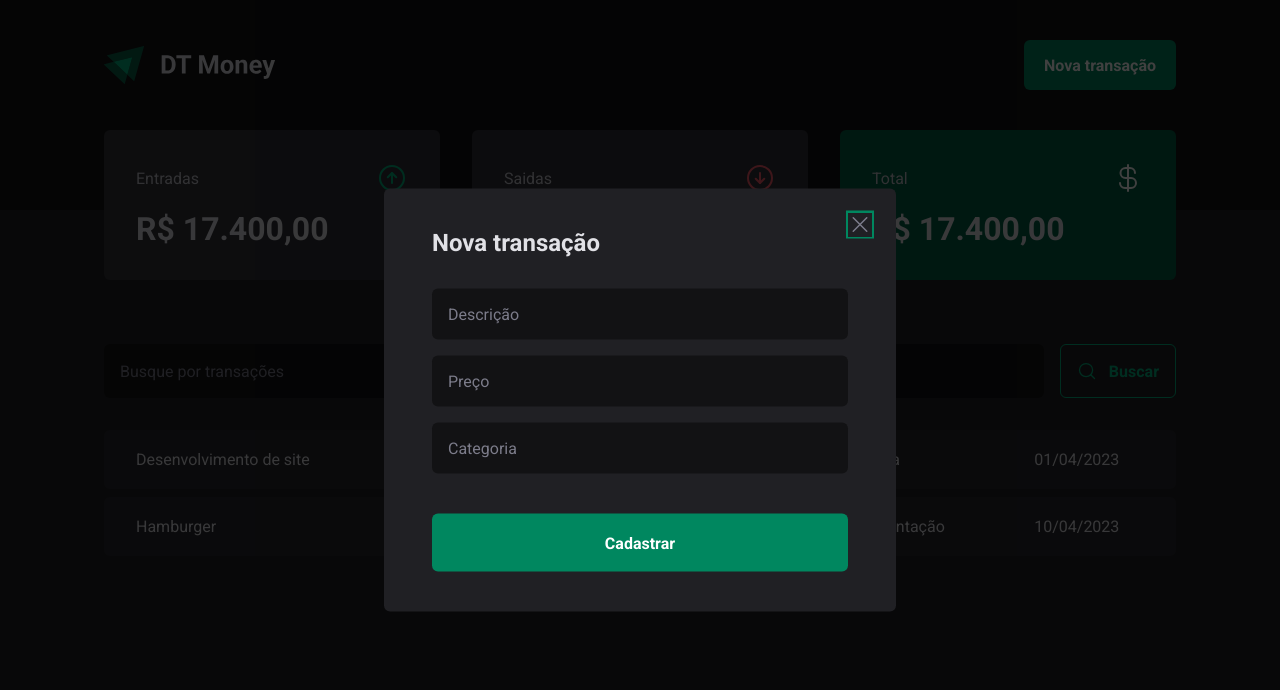
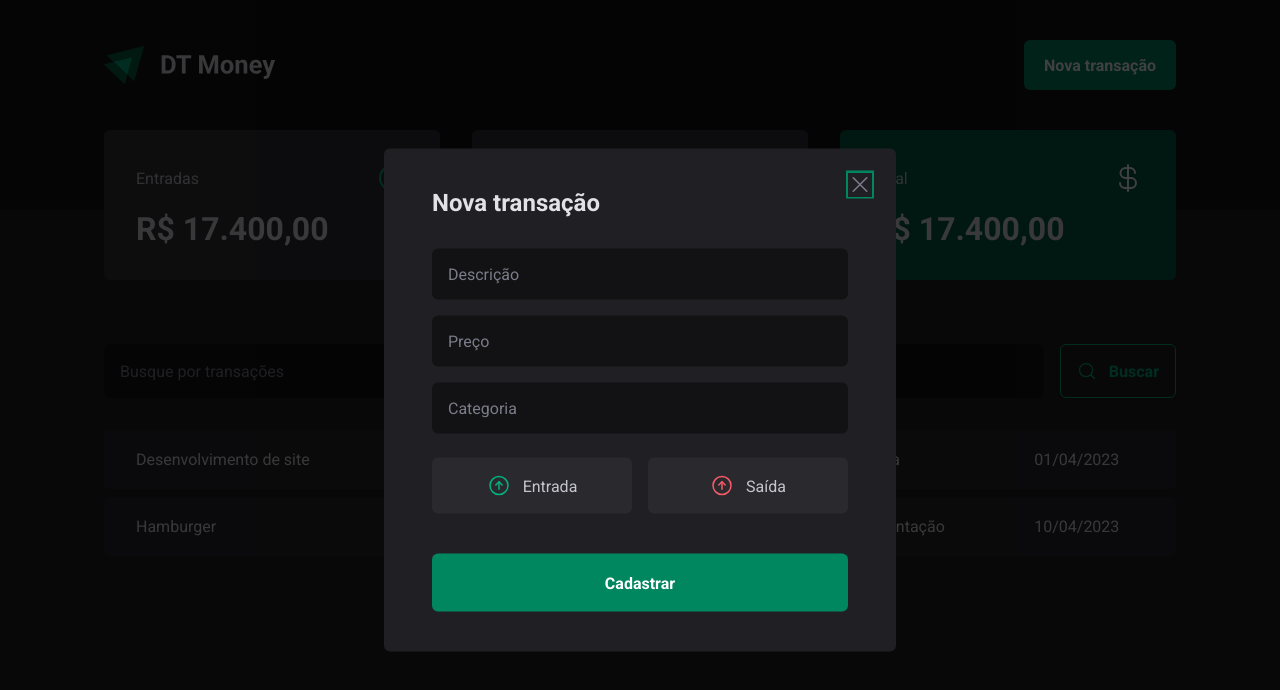
Before and after one commit to felipemjesus/rocketseat-reactjs, a React (Vite) app in the folder aulas/03-consumo-de-api/: page / in a window 1280 px wide. Both pictures are taken after a click on the button "Nova transação". Shown: the top 690 px of the page. Built offline with nearby package versions, Linux system fonts and the light colour scheme.

Commit message:
Aula - Botões de entrada e saída

```diff
--- a/aulas/03-consumo-de-api/src/components/NewTransactionModal/index.tsx
+++ b/aulas/03-consumo-de-api/src/components/NewTransactionModal/index.tsx
@@ -1,6 +1,6 @@
 import * as Dialog from "@radix-ui/react-dialog";
-import { CloseButton, Content, Overlay } from "./styles";
-import { X } from "phosphor-react";
+import { CloseButton, Content, Overlay, TransactionType, TransactionTypeButton } from "./styles";
+import { ArrowCircleUp, X } from "phosphor-react";
 
 export function NewTransactionModal() {
   return (
@@ -18,6 +18,18 @@ export function NewTransactionModal() {
           <input type="number" placeholder="Preço" required />
           <input type="text" placeholder="Categoria" required />
 
+          <TransactionType>
+            <TransactionTypeButton variant="income">
+              <ArrowCircleUp size={24} />
+              <span>Entrada</span>
+            </TransactionTypeButton>
+
+            <TransactionTypeButton variant="outcome">
+              <ArrowCircleUp size={24} />
+              <span>Saída</span>
+            </TransactionTypeButton>
+          </TransactionType>
+
           <button type="submit">
             Cadastrar
           </button>
--- a/aulas/03-consumo-de-api/src/components/NewTransactionModal/styles.ts
+++ b/aulas/03-consumo-de-api/src/components/NewTransactionModal/styles.ts
@@ -73,3 +73,31 @@ export const CloseButton = styled(Dialog.Close)`
     transition: color 0.2s;
   }
 `;
+
+export const TransactionType = styled.div`
+  display: grid;
+  grid-template-columns: repeat(2, 1fr);
+  gap: 1rem;
+  margin-top: 0.5rem;
+`;
+
+interface TransactionTypeButtonProps {
+  variant: 'income' | 'outcome';
+}
+
+export const TransactionTypeButton = styled.button<TransactionTypeButtonProps>`
+  background: ${({ theme }) => theme["gray-700"]};
+  padding: 1rem;
+  display: flex;
+  align-items: center;
+  justify-content: center;
+  gap: 0.75rem;
+  border-radius: 6px;
+  cursor: pointer;
+  border: 0;
+  color: ${({ theme }) => theme["gray-300"]};
+
+  svg {
+    color: ${({ theme, variant }) => variant === 'income' ? theme["green-300"] : theme["red-300"]};
+  }
+`;
```
